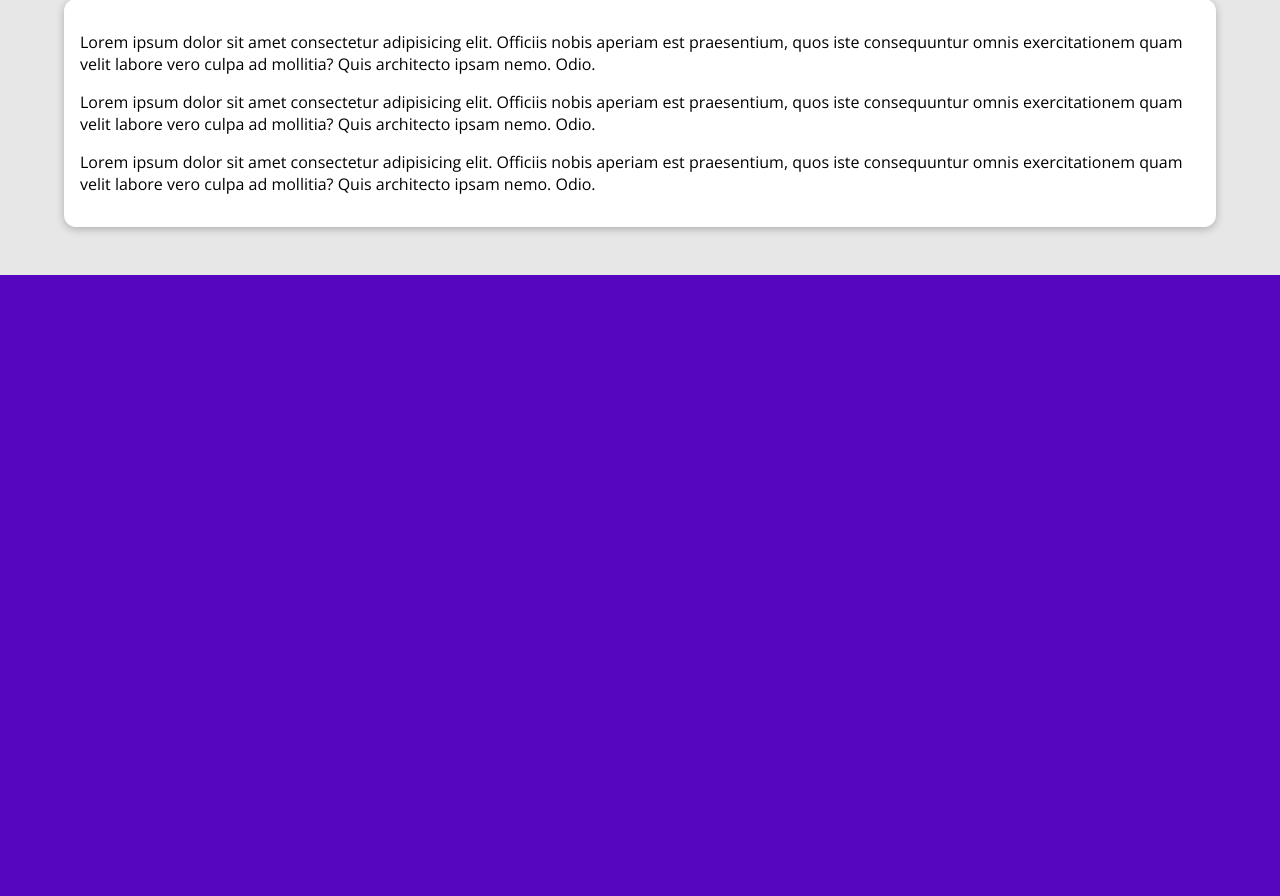
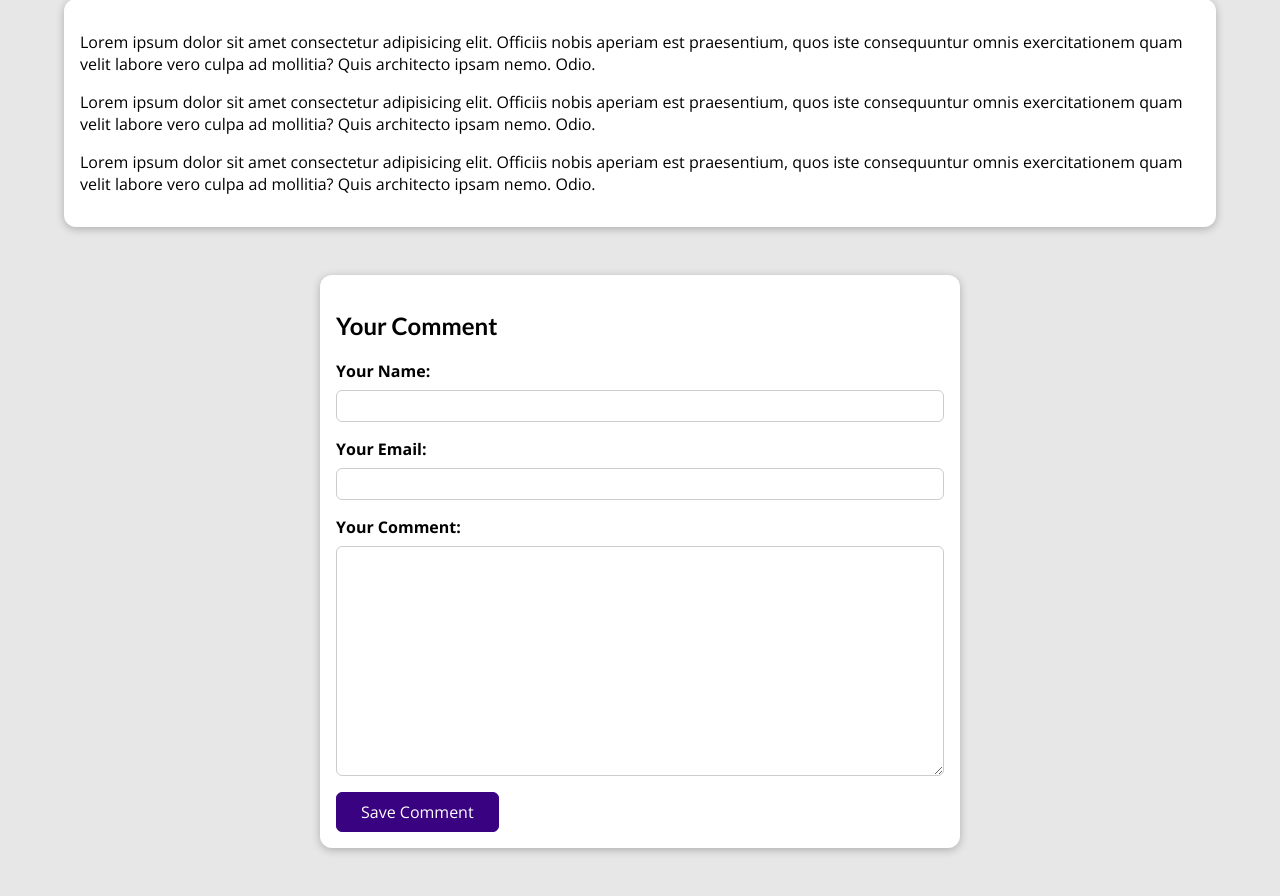
Before and after one commit to ErrQD0303/Django-Full-Developing-App, a Django app: a page that uses blog/templates/blog/post-detail.html in a window 1280 px wide. Shown: the part 529-1425 px from the top of the page. Before the commit the page ends 804 px from the top, so only its background shows below. Run offline with Django 5.2, Linux system fonts and the light colour scheme; data comes from the database, SQL or seed files in the repository.

Commit message:
class based model for comment

```diff
--- /dev/null
+++ b/blog/forms.py
@@ -0,0 +1,13 @@
+from django import forms
+from .models import Comment
+
+
+class CommentForm(forms.ModelForm):
+    class Meta:
+        model = Comment
+        exclude = ["post"]
+        labels = {
+            "user_name": "Your Name",
+            "user_email": "Your Email",
+            "text": "Your Comment"
+        }
--- a/blog/static/blog/post-detail.css
+++ b/blog/static/blog/post-detail.css
@@ -73,3 +73,49 @@ main {
   padding: 0.5rem 1rem;
   border-radius: 8px;
 }
+
+#comment-form {
+  margin: 3rem auto;
+  width: 90%;
+  max-width: 40rem;
+  border-radius: 12px;
+  background-color: white;
+  box-shadow: 0 2px 8px rgba(0, 0, 0, 0.25);
+  padding: 1rem;
+}
+
+#comment-form button {
+  font: inherit;
+  background-color: #390281;
+  color: white;
+  border: 1px solid #390281;
+  padding: 0.5rem 1.5rem;
+  border-radius: 6px;
+  cursor: pointer;
+}
+
+#comment-form button:hover,
+#comment-form button:active {
+  background-color: #4f0ba7;
+  border-color: #4f0ba7;
+}
+
+.form-control {
+  margin-bottom: 1rem;
+}
+
+.form-control label {
+  font-weight: bold;
+  margin-bottom: 0.5rem;
+  display: block;
+}
+
+.form-control input,
+.form-control textarea {
+  display: block;
+  width: 100%;
+  font: inherit;
+  padding: 0.25rem;
+  border-radius: 6px;
+  border: 1px solid #ccc;
+}
--- a/blog/templates/blog/post-detail.html
+++ b/blog/templates/blog/post-detail.html
@@ -29,4 +29,18 @@
   <main>
     {{ post.content|linebreaks }}
   </main>
+  <section id="comment-form">
+    <h2>Your Comment</h2>
+    <form>
+      {% csrf_token %}
+      {% for form_field in comment_form %}
+        <div class="form-control">
+          {{ form_field.label_tag }}
+          {{ form_field }}
+          {{ form_field.errors }}
+        </div>
+      {% endfor %}
+      <button>Save Comment</button>
+    </form>
+  </section>
 {% endblock %}
--- a/blog/views.py
+++ b/blog/views.py
@@ -2,6 +2,7 @@ from typing import Any
 from django.shortcuts import render, get_object_or_404
 from .models import Post
 from django.views.generic import ListView, DetailView
+from .forms import CommentForm
 
 
 def get_date(post):
@@ -49,6 +50,7 @@ class SinglePostView(DetailView):
     def get_context_data(self, **kwargs):
         context = super().get_context_data()
         context["post_tags"] = self.object.tags.all()
+        context["comment_form"] = CommentForm()
         return context
 
 # def post_detail(request, slug):
```
